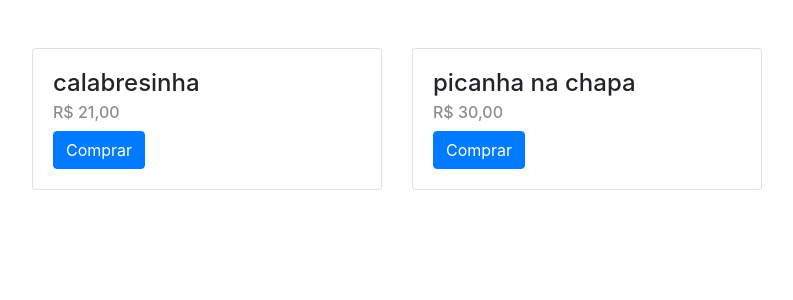
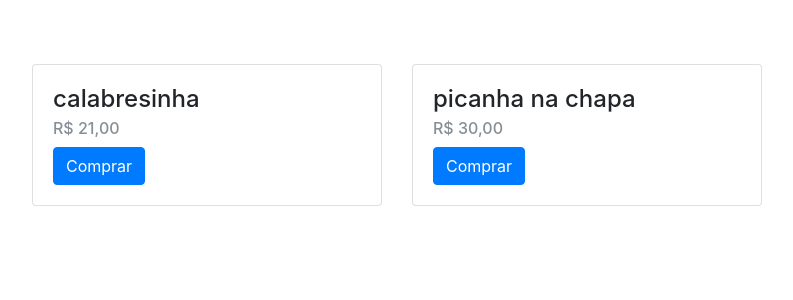
Before and after one commit to marcelobgs/carrinho-pizzaria, a PHP site: page / in a window 1280 px wide. Shown: the part 74-374 px from the top of the page, without its empty margins (53-846 px from the left). Run offline with PHP 8.4, Linux system fonts and the light colour scheme; data comes from the database, SQL or seed files in the repository.

Commit message:
mudanças basicas

```diff
--- a/carrinho.php
+++ b/carrinho.php
@@ -34,7 +34,7 @@
 <html lang="en">
 <head>
 	<meta charset="UTF-8">
-	<title>Pizza Planet </title>
+	<title>Pizza Planet - Carrinho</title>
 	<link rel="stylesheet" href="https://maxcdn.bootstrapcdn.com/bootstrap/4.0.0-beta.2/css/bootstrap.min.css" />
 	<script src="https://code.jquery.com/jquery-3.3.1.slim.min.js" integrity="sha384-q8i/X+965DzO0rT7abK41JStQIAqVgRVzpbzo5smXKp4YfRvH+8abtTE1Pi6jizo" crossorigin="anonymous"></script>
 	<script src="https://cdnjs.cloudflare.com/ajax/libs/popper.js/1.14.3/umd/popper.min.js" integrity="sha384-ZMP7rVo3mIykV+2+9J3UJ46jBk0WLaUAdn689aCwoqbBJiSnjAK/l8WvCWPIPm49" crossorigin="anonymous"></script>
@@ -74,7 +74,7 @@
     </nav>
 
 <div class="container">
-		<div class="card mt-5">
+		<div class="card my-5">
 			 <div class="card-body">
 	    		<h4 class="card-title"> Meus Pedidos</h4>
 	    		<a class="btn btn-info" href="index.php">Continuar Comprando</a>
--- a/index.php
+++ b/index.php
@@ -8,7 +8,7 @@ $pizzas = getPizzas($pdoConnection);
 
 <head>
 	<meta charset="UTF-8">
-	<title>Carrinho de Compras</title>
+	<title>Pizza Planet - Cardapio</title>
 	<link rel="stylesheet" href="https://maxcdn.bootstrapcdn.com/bootstrap/4.0.0-beta.2/css/bootstrap.min.css" />
 
 </head>
@@ -47,12 +47,12 @@ $pizzas = getPizzas($pdoConnection);
     </nav>
 
 <div class="container">
-		<div class="my-5">
+		<div class="mt-5">
 			<div class="row">
 
 				<?php foreach ($pizzas as $pizza) : ?>
 					<div class="col-4">
-						<div class="card">
+						<div class="card my-3">
 							<div class="card-body">
 								<h4 class="card-title"><?php echo $pizza['sabor'] ?></h4>
 								<h6 class="card-subtitle mb-2 text-muted">
```
Also changed, not shown: style.css (added, +12 -0 lines).
